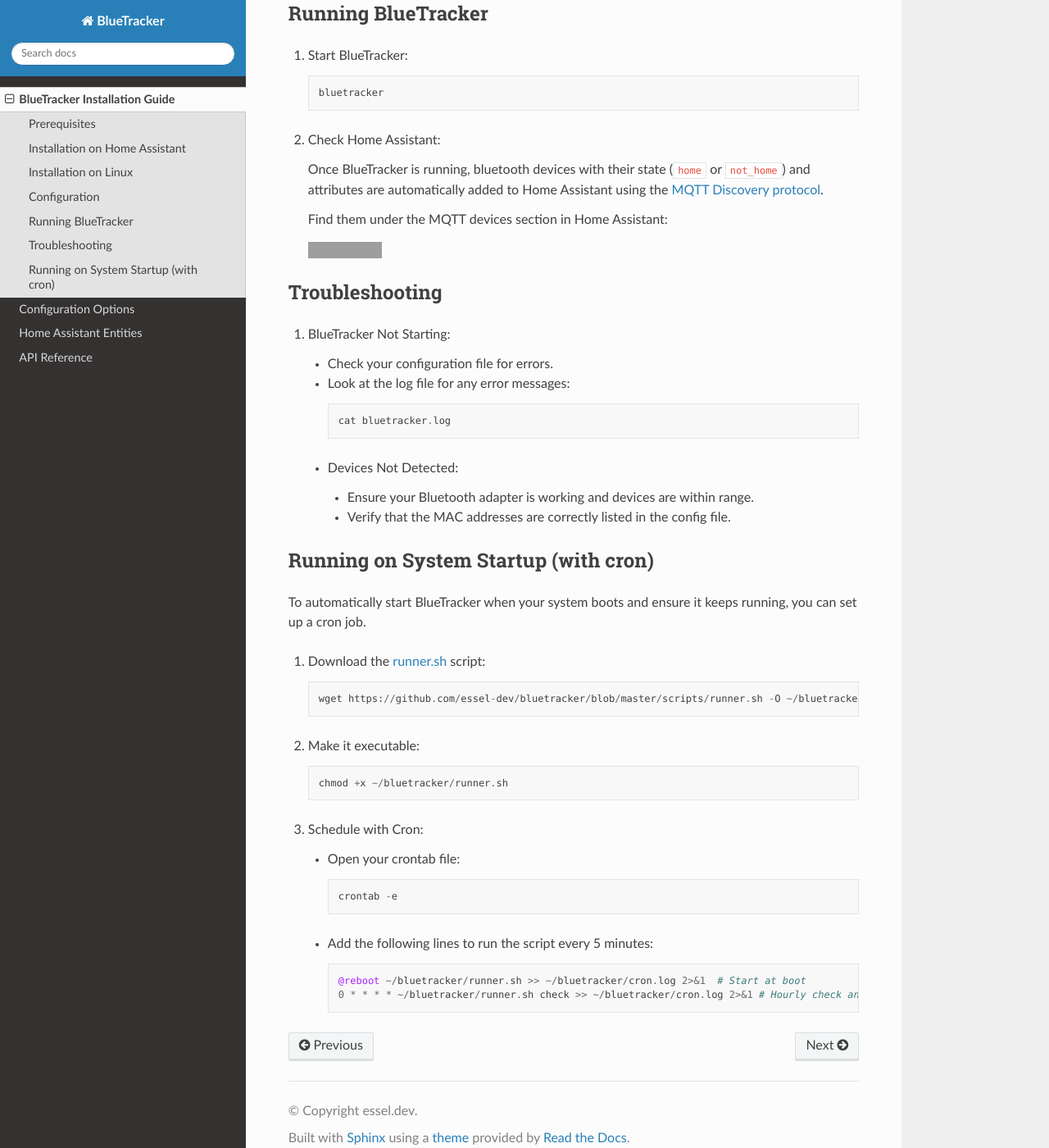
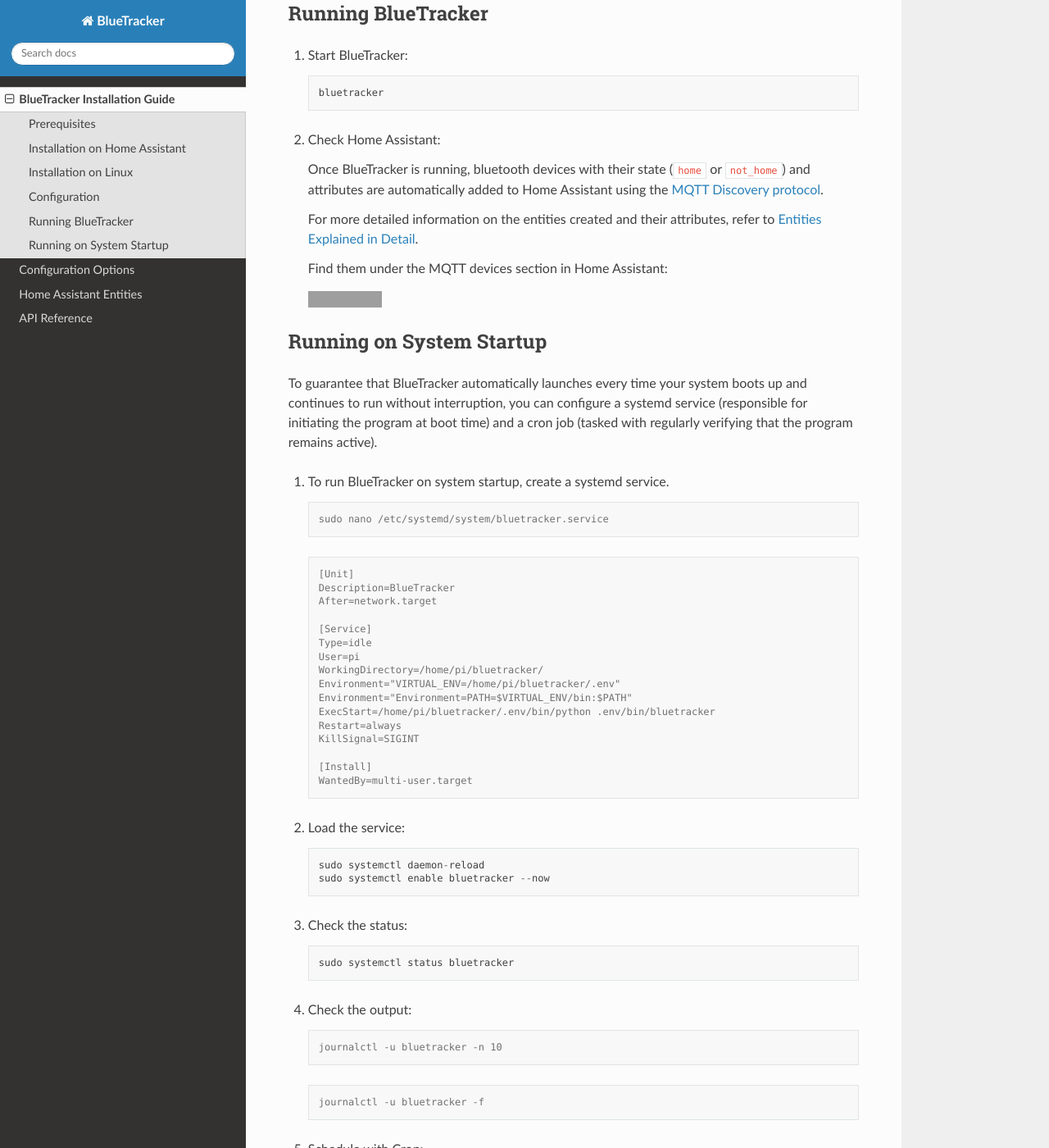
Before and after one commit to essel-dev/bluetracker, a Sphinx documentation site: the page built from docs/source/installation.rst, in a window 1280 px wide and 1400 px high, scrolled down 1895 px. Shown: the whole window at 82% size. Built offline with Sphinx 7.4.7 and the Read the Docs theme 2.0.0, drawn with Linux system fonts in a browser that asks for light colours; some of the changed text lies outside the part shown; grey boxes are pictures that could not be loaded.

Commit message:
docs: Fix installation instructions

```diff
--- a/docs/source/installation.rst
+++ b/docs/source/installation.rst
@@ -96,50 +96,73 @@
    Home Assistant using the
    `MQTT Discovery protocol <https://www.home-assistant.io/integrations/mqtt/#mqtt-discovery>`_.
 
+   For more detailed information on the entities created and their attributes, refer to
+   :doc:`Entities Explained in Detail <../entities>`.
+
    Find them under the MQTT devices section in Home Assistant:
 
    .. image:: https://my.home-assistant.io/badges/integration.svg
       :target: https://my.home-assistant.io/redirect/integration/?domain=mqtt
       :alt: Open your Home Assistant instance and show an integration.
 
+Running on System Startup
+*************************
 
-Troubleshooting
-***************
+To guarantee that BlueTracker automatically launches every time your system boots up
+and continues to run without interruption, you can configure a systemd service
+(responsible for initiating the program at boot time) and a cron job
+(tasked with regularly verifying that the program remains active).
 
-#. BlueTracker Not Starting:
+#. To run BlueTracker on system startup, create a systemd service.
 
-   - Check your configuration file for errors.
+   .. code-block:: console
 
-   - Look at the log file for any error messages::
+      sudo nano /etc/systemd/system/bluetracker.service
 
-        cat bluetracker.log
+   .. code-block:: console
 
-   - Devices Not Detected:
+      [Unit]
+      Description=BlueTracker
+      After=network.target
 
-     - Ensure your Bluetooth adapter is working and devices are within range.
-     - Verify that the MAC addresses are correctly listed in the config file.
+      [Service]
+      Type=idle
+      User=pi
+      WorkingDirectory=/home/pi/bluetracker/
+      Environment="VIRTUAL_ENV=/home/pi/bluetracker/.env"
+      Environment="Environment=PATH=$VIRTUAL_ENV/bin:$PATH"
+      ExecStart=/home/pi/bluetracker/.env/bin/python .env/bin/bluetracker
+      Restart=always
+      KillSignal=SIGINT
 
-Running on System Startup (with cron)
-*************************************
+      [Install]
+      WantedBy=multi-user.target
 
-To automatically start BlueTracker when your system boots and ensure it keeps running, you can set up a cron job.
+#. Load the service::
 
-#. Download the `runner.sh <https://github.com/essel-dev/bluetracker/blob/master/scripts/runner.sh>`_  script::
+      sudo systemctl daemon-reload
+      sudo systemctl enable bluetracker --now
 
-      wget https://github.com/essel-dev/bluetracker/blob/master/scripts/runner.sh -O ~/bluetracker/runner.sh
+#. Check the status::
 
-#. Make it executable::
+      sudo systemctl status bluetracker
 
-      chmod +x ~/bluetracker/runner.sh
+#. Check the output:
 
+   .. code-block:: console
+
+      journalctl -u bluetracker -n 10
+
+   .. code-block:: console
+
+      journalctl -u bluetracker -f
 
 #. Schedule with Cron:
 
    - Open your crontab file::
 
-        crontab -e
+        sudo crontab -u root -e
 
    - Add the following lines to run the script every 5 minutes::
 
-        @reboot ~/bluetracker/runner.sh >> ~/bluetracker/cron.log 2>&1  # Start at boot
-        0 * * * * ~/bluetracker/runner.sh check >> ~/bluetracker/cron.log 2>&1 # Hourly check and restart (if not running)
+        */5 * * * * pgrep -x bluetracker || /usr/sbin/service bluetracker start 2>&1
```
Also changed, not shown: 1 other file.
